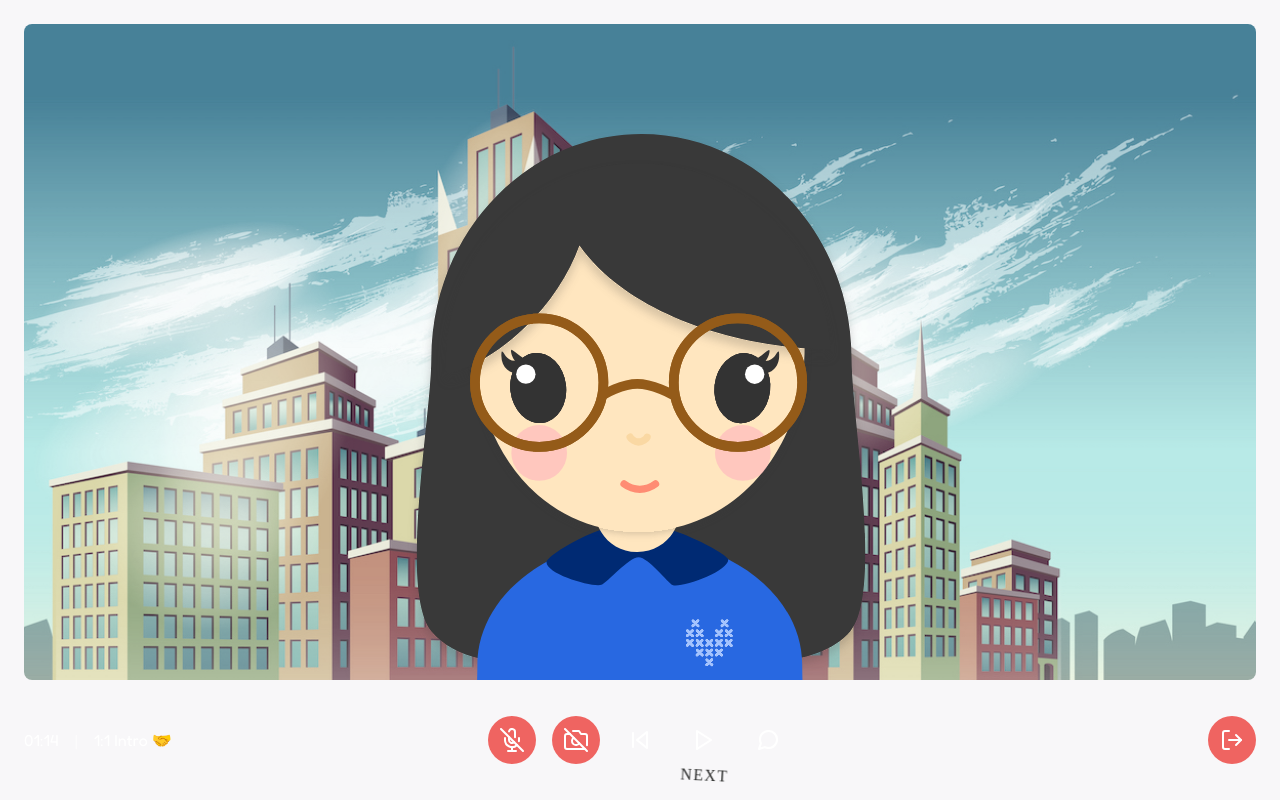
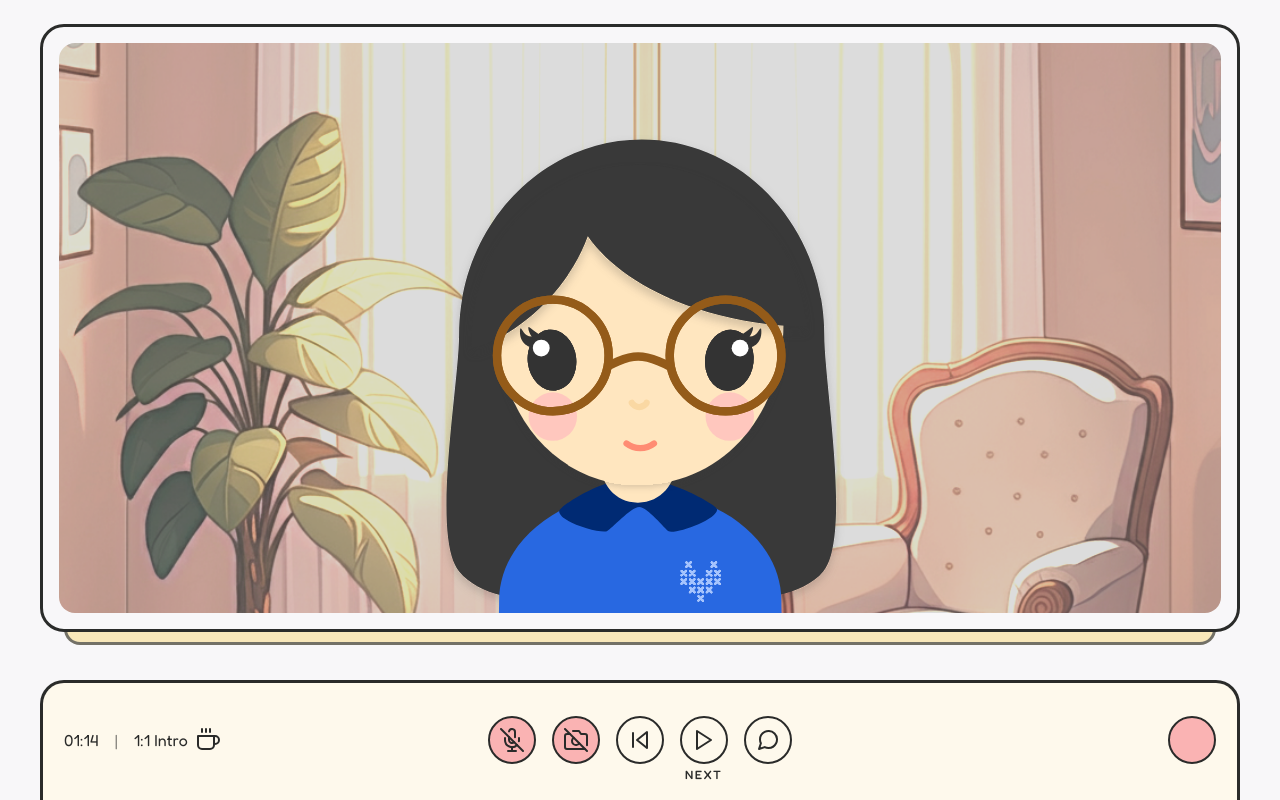
Before and after one commit to merrybottle/merrybottle, a Next.js app: page / in a window 1280 px wide. Both pictures are taken after a click on the button "Ready to join?". Built offline with nearby package versions, Linux system fonts and the light colour scheme.

Commit message:
Beginning layout update

```diff
--- a/components/closed-caption.tsx
+++ b/components/closed-caption.tsx
@@ -26,7 +26,7 @@ export const ClosedCaption: React.FC<ClosedCaptionProps> = ({
   return (
     <Box $display="flex" $flexDirection="column" $alignItems="center">
       <StyledBackgroundBox key={step}>
-        <Box $paddingX="xs" $paddingY="xxs">
+        <Box $paddingX="sm" $paddingY="xxs">
           <Text
             $variant="meeting"
             $size={{ xs: 'lg', lg: 'xxl' }}
@@ -68,7 +68,7 @@ const StyledBackgroundBox = styled(Box).attrs({
   $step?: Step;
   $prevStep?: Step;
 }>`
-  background-color: ${rgba('dark', 0.7)};
+  background-color: ${rgba('dark', 0.5)};
 
   ${mediaMatch({
     lg: css`
--- a/components/control-button.tsx
+++ b/components/control-button.tsx
@@ -1,9 +1,10 @@
-import { backgroundColor, color, rgba } from '@styles/color';
+import { backgroundColor, color, getColor, rgba } from '@styles/color';
 import { borderRadius, height, width } from '@styles/mixins';
 import { getSpace } from '@styles/space';
 import React from 'react';
 import styled, { css, keyframes } from 'styled-components';
 import { Text } from './text';
+import { darken } from 'polished';
 
 interface ControlButtonProps
   extends React.ButtonHTMLAttributes<HTMLButtonElement> {
@@ -22,12 +23,16 @@ export const ControlButton: React.FC<ControlButtonProps> = ({
   return (
     <StyledControlButton $isImportantAction={isImportantAction} {...props}>
       {children}
-      <StyledControlButtonLabel
-        $variant="meeting"
-        $size="xs"
-        $needsAttention={needsAttention}
-      >
-        {label}
+      <StyledControlButtonLabel $needsAttention={needsAttention}>
+        <Text
+          $variant="meeting"
+          $size="xs"
+          $color="dark"
+          $fontWeight="bold"
+          $align="center"
+        >
+          {label}
+        </Text>
       </StyledControlButtonLabel>
     </StyledControlButton>
   );
@@ -54,10 +59,7 @@ const wiggleAnimation = keyframes`
   }
 `;
 
-const StyledControlButtonLabel = styled(Text).attrs({
-  $color: 'white',
-  $fontWeight: 'bold',
-})<{
+const StyledControlButtonLabel = styled.span<{
   $needsAttention?: boolean;
 }>`
   letter-spacing: 0.1em;
@@ -70,7 +72,7 @@ const StyledControlButtonLabel = styled(Text).attrs({
   ${({ $needsAttention: needsAttention }) =>
     needsAttention
       ? css`
-          animation: ${wiggleAnimation} 1.2s ease-in 100;
+          animation: ${wiggleAnimation} 1.2s ease-in 5s 3;
         `
       : ''}
 `;
@@ -80,30 +82,32 @@ const StyledControlButton = styled.button<{
 }>`
   ${({ $isImportantAction: isImportantAction }) =>
     isImportantAction
-      ? backgroundColor('red')
-      : `background-color: ${rgba('white', 0.1)};`}
-  ${color('white')}
+      ? backgroundColor('pink')
+      : `background-color: transparent;`}
+  ${color('dark')}
   ${borderRadius('md')}
   ${height(getSpace('xl'))}
   ${width(getSpace('xl'))}
-  border: none;
+  border: 2px solid ${getColor('dark')};
   outline: none;
   cursor: pointer;
   display: inline-flex;
   align-items: center;
   justify-content: center;
   position: relative;
+  transition: 0.25s ease-in;
 
-  :disabled {
+  &:disabled {
     cursor: not-allowed;
   }
 
-  :hover ${StyledControlButtonLabel} {
-    opacity: 1;
+  &:not(:disabled):hover {
+    background-color: ${({ $isImportantAction: isImportantAction }) =>
+      isImportantAction ? darken(0.05, getColor('pink')) : getColor('yellow')};
   }
 
-  :not(:disabled):hover::after {
-    opacity: 0.3;
-    transform: scale(2);
+  &:not(:disabled):hover ${StyledControlButtonLabel} {
+    opacity: 1;
+    transform: scale(1.2);
   }
 `;
--- a/components/footer.tsx
+++ b/components/footer.tsx
@@ -9,12 +9,15 @@ import {
   Play,
   SkipBack,
 } from 'react-feather';
-import styled from 'styled-components';
+import styled, { keyframes } from 'styled-components';
 import { Box } from './box';
 import { ControlButton } from './control-button';
 import { Inline } from './inline';
 import { MeetingTitle } from './meeting-title';
 import { Text } from './text';
+import { getColor } from '@styles/color';
+import { borderRadius } from '@styles/mixins';
+import { fadeInAnimation } from '@styles/animation';
 
 export const FOOTER_HEIGHT = 120;
 
@@ -30,12 +33,25 @@ export const Footer: React.FC<FooterProps> = ({
   onOpenChatWindow,
 }) => {
   return (
+    <>
+      <StyledFakeContainer />
+
       <StyledContainer>
         <Box $display="flex" $alignItems="center" $width="100%">
-        <Box $display={{ xs: 'none', lg: 'block' }} $flex={1 / 3}>
+          <Box
+            $display="flex"
+            $alignItems="center"
+            $flex={{ xs: 1, lg: 2 / 3 }}
+          >
+            <Box $display={{ xs: 'none', lg: 'block' }} $flex={1 / 2}>
               <Inline $space="sm">
                 <Clock />
-            <Text $variant="meeting" $color="white" $size="md" $opacity={0.6}>
+                <Text
+                  $variant="meeting"
+                  $color="dark"
+                  $size="md"
+                  $opacity={0.6}
+                >
                   |
                 </Text>
                 <MeetingTitle />
@@ -43,7 +59,7 @@ export const Footer: React.FC<FooterProps> = ({
             </Box>
 
             <Box
-          $flex={{ xs: 1, lg: 1 / 3 }}
+              $flex={{ xs: 1, lg: 1 / 2 }}
               $display="flex"
               $justifyContent="center"
             >
@@ -62,6 +78,7 @@ export const Footer: React.FC<FooterProps> = ({
                 onOpenChatWindow={onOpenChatWindow}
               />
             </Box>
+          </Box>
 
           <Box
             $display={{ xs: 'none', lg: 'flex' }}
@@ -72,6 +89,7 @@ export const Footer: React.FC<FooterProps> = ({
           </Box>
         </Box>
       </StyledContainer>
+    </>
   );
 };
 
@@ -90,7 +108,7 @@ const Clock: React.FC = () => {
   }, []);
 
   return (
-    <Text $variant="meeting" $color="white" $size="md">
+    <Text $variant="meeting" $color="dark" $size="md">
       {formatMinDigits(date.getHours())}:{formatMinDigits(date.getMinutes())}
     </Text>
   );
@@ -112,18 +130,25 @@ const Controls: React.FC<ControlsProps> = ({
   const currentStep = steps[currentStepIndex];
   return (
     <Inline $space="sm">
+      <StyledBounceIn $delay={0}>
         <ControlButton isImportantAction={true} disabled={true} label="Nope">
           <MicOff />
         </ControlButton>
+      </StyledBounceIn>
 
+      <StyledBounceIn $delay={0.1}>
         <ControlButton isImportantAction={true} disabled={true} label="Nope">
           <CameraOff />
         </ControlButton>
+      </StyledBounceIn>
 
+      <StyledBounceIn $delay={0.2}>
         <ControlButton onClick={onBack} disabled={!onBack} label="Back">
           <SkipBack />
         </ControlButton>
+      </StyledBounceIn>
 
+      <StyledBounceIn $delay={0.3}>
         <ControlButton
           onClick={onNext}
           disabled={!onNext}
@@ -132,7 +157,9 @@ const Controls: React.FC<ControlsProps> = ({
         >
           <Play />
         </ControlButton>
+      </StyledBounceIn>
 
+      <StyledBounceIn $delay={0.4}>
         <ControlButton
           onClick={onOpenChatWindow}
           label="Chat"
@@ -140,6 +167,7 @@ const Controls: React.FC<ControlsProps> = ({
         >
           <MessageCircle />
         </ControlButton>
+      </StyledBounceIn>
     </Inline>
   );
 };
@@ -155,19 +183,64 @@ export const Logout: React.FC<LogoutProps> = ({ onStepIndexChange }) => {
       onClick={() => onStepIndexChange(0)}
       label="Exit"
     >
+      <StyledFadeIn>
         <LogOut />
+      </StyledFadeIn>
     </ControlButton>
   );
 };
 
+const slideUpAnimation = keyframes`
+  from {
+    bottom: -${FOOTER_HEIGHT}px;
+  }
+  to {
+    bottom: 0;
+  }
+`;
+
+const bounceInAnimation = keyframes`
+  0% { transform: translateY(200px); }
+  28% { transform: translateY(-100px); }
+  65% { transform: translateY(20px); }
+  80% { transform: translateY(-10px); }
+  100% { transform: translateY(0); }
+`;
+
 const StyledContainer = styled(Box).attrs({
-  $padding: 'md',
+  $padding: { xs: 'sm', lg: 'md' },
   $display: 'flex',
   $alignItems: 'center',
   $height: FOOTER_HEIGHT,
-  $width: '100%',
 })`
-  position: fixed;
+  position: absolute;
   left: 0;
-  bottom: 0;
+  right: 0;
 `;
+
+const StyledFakeContainer = styled(Box).attrs({
+  $height: FOOTER_HEIGHT,
+})`
+  animation: ${slideUpAnimation} 0.3s ease-in;
+  border: 3px solid ${getColor('dark')};
+  border-bottom: none;
+  ${borderRadius('md')}
+  background-color: #fef9ec;
+  border-bottom-left-radius: 0;
+  border-bottom-right-radius: 0;
+  position: absolute;
+  left: 0;
+  right: 0;
+`;
+
+const StyledBounceIn = styled.div<{
+  $delay: number;
+}>`
+  animation: ${bounceInAnimation} 1.3s ease-out ${({ $delay }) => $delay}s
+    forwards;
+  transform: translateY(200px);
+`;
+
+const StyledFadeIn = styled.div`
+  animation: ${fadeInAnimation} 0.2s ease-in;
+`;
--- a/components/meeting-title.tsx
+++ b/components/meeting-title.tsx
@@ -1,10 +1,15 @@
 import React from 'react';
 import { Text } from './text';
+import { Coffee } from 'react-feather';
+import { Inline } from './inline';
 
 export const MeetingTitle: React.FC = () => {
   return (
-    <Text $variant="meeting" $color="white" $size="md">
-      1:1 Intro 🤝
+    <Text $variant="meeting" $color="dark" $size="md">
+      <Inline $space="xs" $alignY="center">
+        <span>1:1 Intro</span>
+        <Coffee />
+      </Inline>
     </Text>
   );
 };
--- a/components/presenter/index.tsx
+++ b/components/presenter/index.tsx
@@ -3,14 +3,15 @@ import { ClosedCaption } from '@components/closed-caption';
 import { Slides } from '@components/slides';
 import { Step, steps } from '@helpers/step';
 import { fadeInAnimation } from '@styles/animation';
-import { backgroundColor } from '@styles/color';
+import { backgroundColor, getColor, rgba } from '@styles/color';
 import { mediaMatch } from '@styles/media';
 import { borderRadius, minHeight, minWidth } from '@styles/mixins';
-import { getSpace } from '@styles/space';
+import { getSpace, padding } from '@styles/space';
 import React from 'react';
 import styled, { css, keyframes } from 'styled-components';
 import { Me } from './me';
-import skyscrapersImg from './assets/skyscrapers.jpg';
+import backgroundImg from './assets/background.jpg';
+import { mix } from 'polished';
 
 interface PresenterProps {
   currentStepIndex: number;
@@ -30,11 +31,13 @@ export const Presenter: React.FC<PresenterProps> = ({
           <Slides step={currentStep} />
         )}
 
-        <StyledPresenter step={currentStep}>
-          <StyledMeContainer>
-            <Me step={currentStep} />
-          </StyledMeContainer>
-        </StyledPresenter>
+        <Box $position="relative" $height="100%">
+          <StyledPresenter step={currentStep}>
+            <StyledMeContainer>
+              <Me step={currentStep} />
+            </StyledMeContainer>
+          </StyledPresenter>
+        </Box>
       </StyledWindow>
 
       <StyledClosedCaptionContainer>
@@ -49,18 +52,37 @@ export const Presenter: React.FC<PresenterProps> = ({
 
 const expandWindowAnimation = keyframes`
   0% {
-    height: ${getSpace('xs')};
+    height: 0;
     width: 0;
+    border-color: ${rgba('dark', 0)};
   }
 
   40%, 60% {
     height: ${getSpace('xs')};
     width: 100%;
+    border-color: ${rgba('dark', 1)};
   }
 
   100% {
     height: 100%;
     width: 100%;
+    border-color: ${rgba('dark', 1)};
+  }
+`;
+
+const expandWindowShadowAnimation = keyframes`
+  0% {
+    top: 16px;
+    bottom: 0px;
+    opacity: 0;
+    border-color: ${rgba('dark', 0)};
+  }
+
+  100% {
+    top: 16px;
+    bottom: -16px;
+    opacity: 1;
+    border-color: ${rgba('dark', 1)};
   }
 `;
 
@@ -76,18 +98,31 @@ const StyledContainer = styled.div`
 `;
 
 const StyledWindow = styled.div`
-  animation: ${expandWindowAnimation} 1s linear 0.3s forwards;
-  ${backgroundColor('white')}
-  ${borderRadius('xs')}
+  animation: ${expandWindowAnimation} 1.1s linear 0.5s forwards;
+  ${backgroundColor('background')}
+  ${borderRadius('md')}
+  ${padding('sm')}
+  box-sizing: border-box;
+  border: 3px solid ${rgba('dark', 0)};
   overflow: hidden;
-  height: ${getSpace('xs')};
-  width: 0;
+
+  &::after {
+    animation: ${expandWindowShadowAnimation} 0.5s linear 1.6s forwards;
+    content: '';
+    ${borderRadius('sm')}
+    background-color: ${mix(0.6, getColor('background'), getColor('yellow'))};
+    border: 3px solid ${rgba('dark', 0)};
+    opacity: 0;
+    position: absolute;
+    left: 24px;
+    right: 24px;
+    z-index: -1;
+  }
 `;
 
 const StyledPresenter = styled.div<{
   step: Step;
 }>`
-  ${borderRadius('xs')}
   animation: ${fadeInAnimation} 0.5s linear 1.5s forwards;
   opacity: 0;
   position: absolute;
@@ -104,15 +139,16 @@ const StyledPresenter = styled.div<{
 
   ::before {
     content: '';
-    background: url('${skyscrapersImg.src}') no-repeat;
+    background: url('${backgroundImg.src}') no-repeat;
     background-size: cover;
     background-position: center;
+    ${borderRadius('sm')}
     position: absolute;
     height: 100%;
     width: 100%;
     top: 0;
     left: 0;
-    filter: grayscale(0.6);
+    filter: brightness(1.3) contrast(0.7) opacity(0.9);
     z-index: -1;
   }
 
@@ -146,7 +182,7 @@ const StyledPresenter = styled.div<{
 `;
 
 const StyledMeContainer = styled(Box).attrs({
-  $height: { md: '50%', lg: '85%' },
+  $height: { xs: '80%', lg: '85%' },
 })`
   line-height: 0;
   aspect-ratio: 1 / 1;
@@ -159,13 +195,11 @@ const StyledClosedCaptionContainer = styled.div`
 
   ${mediaMatch({
     xs: css`
-      top: ${getSpace('md')};
+      top: ${getSpace('lg')};
     `,
     lg: css`
       top: auto;
-      bottom: ${getSpace('sm')};
+      bottom: ${getSpace('lg')};
     `,
   })}
 `;
-
-// <a href='https://www.freepik.com/vectors/background'>Background vector created by vectorpocket - www.freepik.com</a>
--- a/helpers/step.ts
+++ b/helpers/step.ts
@@ -1,5 +1,6 @@
 export type Step =
   | 'START'
+  | 'JOIN_MEETING'
   | 'INTRO_1'
   | 'INTRO_2'
   | 'INTRO_3'
@@ -20,6 +21,7 @@ export type Step =
 
 export const steps: Array<Step> = [
   'START',
+  'JOIN_MEETING',
   'INTRO_1',
   'INTRO_2',
   'INTRO_3',
@@ -40,16 +42,16 @@ export const steps: Array<Step> = [
 ];
 
 export const stepClosedCaptions: Partial<Record<Step, string>> = {
-  INTRO_1: 'Hi there! 👋 《⤵️》',
+  INTRO_1: 'Hi there! 👋',
   INTRO_2: 'Thanks for joining me here today.',
   INTRO_3: 'My name is Mary',
-  INTRO_4: `and I'm a front-end developer.`,
+  INTRO_4: `and I'm a front-end engineer.`,
   INTRO_5: `I'll only take a few minutes of your time`,
   INTRO_6: 'to showcase a few things that',
   INTRO_7: `I've been up to until today.`,
   INTRO_8: `If you're ready, shall we start?`,
   END_1: `And that's it!`,
   END_2: 'If you have any questions',
-  END_3: 'feel free to drop me a message 《⤵️》',
+  END_3: 'feel free to drop me a message.',
   END_4: 'Otherwise, see you next time! 👋',
 };
--- a/pages/index.tsx
+++ b/pages/index.tsx
@@ -6,13 +6,14 @@ import { Presenter } from '@components/presenter';
 import { Text } from '@components/text';
 import { steps } from '@helpers/step';
 import { backgroundColor, getColor } from '@styles/color';
-import { borderRadius } from '@styles/mixins';
-import { paddingX, paddingY } from '@styles/space';
+import { mediaMatch } from '@styles/media';
+import { borderRadius, height, width } from '@styles/mixins';
+import { getSpace, paddingX, paddingY } from '@styles/space';
 import type { NextPage } from 'next';
 import Head from 'next/head';
-import { darken } from 'polished';
+import { darken, mix } from 'polished';
 import { useState } from 'react';
-import styled from 'styled-components';
+import styled, { css } from 'styled-components';
 
 const Home: NextPage = () => {
   const [stepIndex, setStepIndex] = useState<number>(0);
@@ -24,44 +25,64 @@ const Home: NextPage = () => {
         <title>you.are@merrybottle.com</title>
       </Head>
 
-      {steps[stepIndex] === 'START' ? (
+      <Box
+        $maxWidth={{ xl: 1200 }}
+        $marginX={{ xs: 'sm', xl: 'auto' }}
+        $position="relative"
+        $overflow="hidden"
+      >
+        {steps[stepIndex] === 'START' || steps[stepIndex] === 'JOIN_MEETING' ? (
           <Box
             $display="flex"
             $alignItems="center"
             $justifyContent="center"
             $minHeight="100vh"
           >
-          <StyledStartButton onClick={() => setStepIndex(stepIndex + 1)}>
-            <StyledStartButtonInner>
-              <Text $variant="meeting" $size="xl" $color="white" as="span">
+            <StyledJoinButton
+              $showJoin={steps[stepIndex] === 'START'}
+              onClick={() => {
+                if (steps[stepIndex] === 'START') {
+                  setStepIndex(stepIndex + 1);
+
+                  setTimeout(() => {
+                    setStepIndex(stepIndex + 2);
+                  }, 900);
+                } else {
+                  setStepIndex(0);
+                }
+              }}
+            >
+              <StyledJoinButtonInner>
+                <Text $variant="meeting" $size="xl" $color="dark" as="span">
                   Ready to join?
                 </Text>
-            </StyledStartButtonInner>
-          </StyledStartButton>
+              </StyledJoinButtonInner>
+            </StyledJoinButton>
           </Box>
         ) : (
           <StyledContainer>
-          <Box
+            <StyledMobileHeaderBox
               $display={{ xs: 'flex', lg: 'none' }}
               $height={MEETING_TITLE_HEIGHT_XS}
-            $paddingX="sm"
               $alignItems="center"
               $justifyContent="space-between"
+              $padding="sm"
+              $marginY={{ xs: 'sm', lg: 'none' }}
             >
               <MeetingTitle />
               <Logout onStepIndexChange={setStepIndex} />
-          </Box>
+            </StyledMobileHeaderBox>
 
             <Box
               $display="flex"
               $alignItems="center"
               $justifyContent="center"
               $height={{
-              xs: `calc(100% - ${MEETING_TITLE_HEIGHT_XS}px)`,
+                xs: `calc(100% - ${MEETING_TITLE_HEIGHT_XS}px - (${getSpace('sm')} * 2))`,
                 lg: '100%',
               }}
-            $paddingX={{ xs: 'sm', lg: 'md' }}
               $paddingTop={{ lg: 'md' }}
+              $paddingBottom={{ xs: 'lg', lg: 'xl' }}
             >
               <StyledPresenterContainerBox>
                 <Presenter
@@ -83,15 +104,15 @@ const Home: NextPage = () => {
             />
           </StyledContainer>
         )}
+      </Box>
     </>
   );
 };
 
-const MEETING_TITLE_HEIGHT_XS = 96;
+const MEETING_TITLE_HEIGHT_XS = 80;
 
 const StyledPresenterContainerBox = styled(Box).attrs({
   $width: '100%',
-  $maxHeight: '100%',
 })`
   position: relative;
   height: 100%;
@@ -99,49 +120,109 @@ const StyledPresenterContainerBox = styled(Box).attrs({
 
 const StyledContainer = styled(Box).attrs({
   $height: '100vh',
-  $width: '100vw',
   $overflow: 'hidden',
 })`
   padding-bottom: ${FOOTER_HEIGHT}px;
 `;
 
-const StyledStartButton = styled.button`
+const StyledJoinButton = styled.button<{
+  $showJoin: boolean;
+}>`
   background: none;
   border: none;
   outline: none;
-  position: relative;
+  position: absolute;
   padding: 0;
   margin: 0;
+  width: max-content;
+  transition: 0.45s 0.3s ease-in;
+  left: 50%;
+  top: 50%;
+  transform: translate(-50%, -50%);
 
   &::after {
     content: '';
     ${borderRadius('sm')}
-    background-color: ${darken(0.4, getColor('red'))};
-    border: 2px solid #ffffff;
+    background-color: ${mix(0.6, getColor('background'), getColor('pink'))};
+    border: 3px solid ${getColor('dark')};
     position: absolute;
     top: 10px;
     bottom: -10px;
-    left: 12px;
-    right: 12px;
+    left: 16px;
+    right: 16px;
     z-index: -1;
     transition: 0.1s ease-in;
   }
+
+  ${({ $showJoin }) =>
+    $showJoin
+      ? ''
+      : css`
+          transform: translate(-100%, -50%);
+
+          ${mediaMatch({
+            xs: css`
+              left: calc(100% - ${getSpace('sm')} - 3px);
+              top: calc(${MEETING_TITLE_HEIGHT_XS / 2}px + ${getSpace('sm')});
+            `,
+            md: css`
+              left: calc(100% - 24px);
+              top: calc(100% - ${FOOTER_HEIGHT / 2}px);
+            `,
+          })}
+
+          & ${StyledJoinButtonInner} {
+            ${borderRadius('lg')}
+            ${height(getSpace('xl'))}
+      ${width(getSpace('xl'))}
+      border-width: 2px;
+            box-sizing: border-box;
+            padding: 0;
+
+            &:hover {
+              transform: none;
+            }
+          }
+
+          & ${StyledJoinButtonInner} span {
+            display: inline-block;
+            height: 0;
+            width: 0;
+            overflow: hidden;
+          }
+
+          &::after {
+            top: 0;
+            bottom: 0;
+          }
+        `}
 `;
 
-const StyledStartButtonInner = styled.span`
+const StyledJoinButtonInner = styled.span`
   ${borderRadius('sm')}
-  ${backgroundColor('red')}
+  ${backgroundColor('pink')}
   ${paddingX('xl')}
   ${paddingY('md')}
   cursor: pointer;
   display: inline-block;
-  border: 2px solid #ffffff;
-  transition: 0.1s ease-in;
+  border: 3px solid ${getColor('dark')};
+  transition: 0.2s ease-in;
 
   &:hover {
-    background-color: ${darken(0.25, getColor('red'))};
+    background-color: ${darken(0.05, getColor('pink'))};
     transform: translateY(-4px);
+  }
+
+  &:active {
+    transform: translateY(4px);
   }
 `;
 
+const StyledMobileHeaderBox = styled(Box)`
+  border: 3px solid ${getColor('dark')};
+  ${borderRadius('md')}
+  background-color: #fef9ec;
+  box-sizing: border-box;
+`;
+
 export default Home;
--- a/styles/color.ts
+++ b/styles/color.ts
@@ -19,7 +19,7 @@ export const colors: Record<Color, string> = {
   dark: '#2a2b2a',
   background: '#f8f7f9',
   pink: '#fab3b3',
-  yellow: '#ffb400',
+  yellow: '#f8c537',
   blue: '#7ebdc3',
   red: '#ef6461',
   spaceship: '#600ce8',
```
Also changed, not shown: components/presenter/assets/background.jpg (added), components/presenter/assets/skyscrapers.jpg (deleted). Lines whose indentation alone changed are shown as unchanged.
